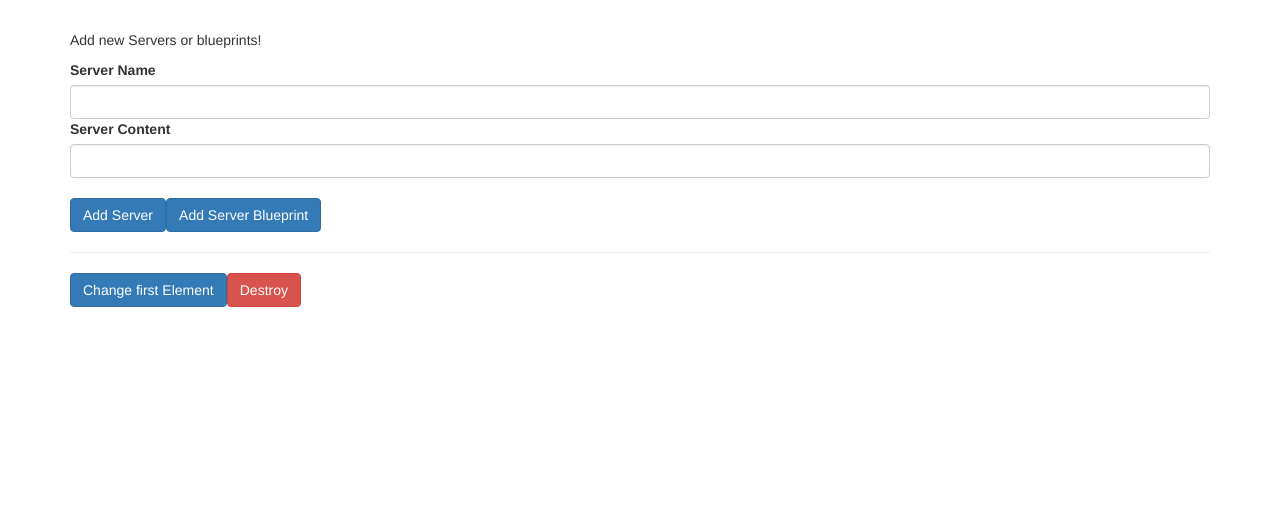
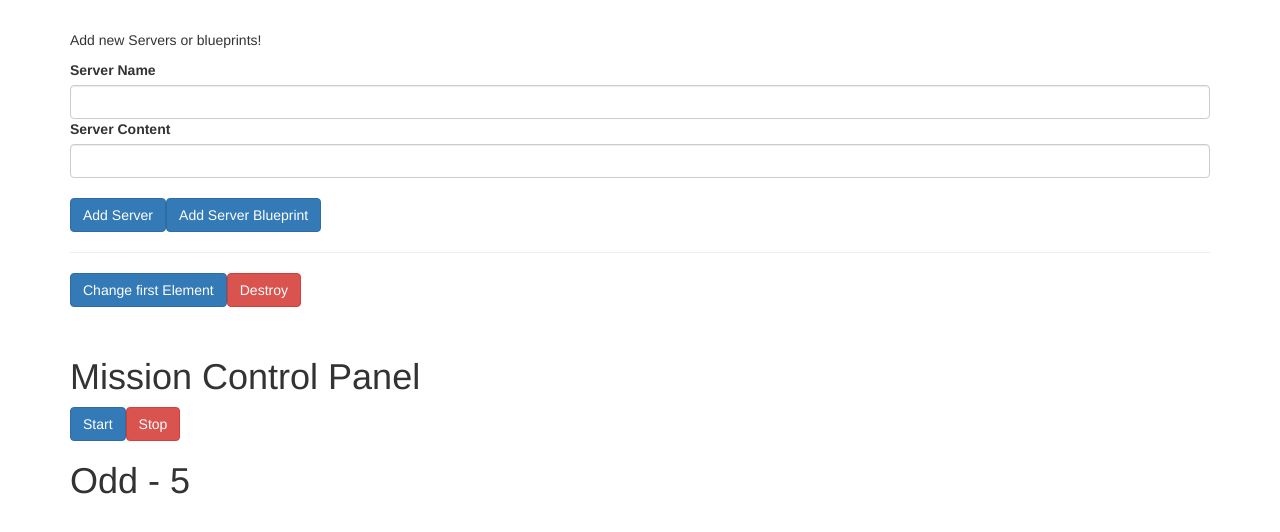
Before and after one commit to camdenbrown-zz/cmp-databinding-start, an Angular app: page / in a window 1280 px wide. Shown: the top 532 px of the page. Built offline with nearby package versions, Linux system fonts and the light colour scheme.

Commit message:
Build a timer using events and data-binding

```diff
--- a/src/app/app.component.html
+++ b/src/app/app.component.html
@@ -16,3 +16,9 @@
     </div>
   </div>
 </div>
+
+<div class="container">
+  <app-game-control (gameIntervalEvent)="onGameIncrement($event)"></app-game-control>
+  <app-odd *ngIf="this.incrementResult === 'odd'" [counter]="counter"></app-odd>
+  <app-even *ngIf="this.incrementResult === 'even'" [counter]="counter"></app-even>
+</div>
--- a/src/app/app.component.ts
+++ b/src/app/app.component.ts
@@ -7,6 +7,17 @@ import { Component } from '@angular/core';
 })
 export class AppComponent {
   serverElements = [];
+  incrementResult: string;
+  counter: number;
+
+  onGameIncrement(gameData: { counter: number }) {
+    this.counter = gameData.counter;
+    if ( gameData.counter % 2 === 0) {
+      this.incrementResult = 'even';
+    } else {
+      this.incrementResult = 'odd';
+    }
+  }
 
   onServerAdded(serverData: {serverName: string, serverContent: string}) {
     this.serverElements.push({
--- a/src/app/even/even.component.html
+++ b/src/app/even/even.component.html
@@ -1,3 +1 @@
-<p>
-  even works!
-</p>
+<h1>Even - {{ counter }}</h1>
--- a/src/app/even/even.component.ts
+++ b/src/app/even/even.component.ts
@@ -1,4 +1,4 @@
-import { Component, OnInit } from '@angular/core';
+import { Component, OnInit, Input } from '@angular/core';
 
 @Component({
   selector: 'app-even',
@@ -6,7 +6,7 @@ import { Component, OnInit } from '@angular/core';
   styleUrls: ['./even.component.css']
 })
 export class EvenComponent implements OnInit {
-
+  @Input() counter: number;
   constructor() { }
 
   ngOnInit() {
--- a/src/app/game-control/game-control.component.html
+++ b/src/app/game-control/game-control.component.html
@@ -1,3 +1,5 @@
-<p>
-  game-control works!
-</p>
+<h1>Mission Control Panel</h1>
+<div>
+  <button class="btn btn-primary" (click)="onGameStart()">Start</button>
+  <button class="btn btn-danger" (click)="onGameStop()">Stop</button>
+</div>
--- a/src/app/game-control/game-control.component.ts
+++ b/src/app/game-control/game-control.component.ts
@@ -1,4 +1,4 @@
-import { Component, OnInit } from '@angular/core';
+import { Component, OnInit, EventEmitter, Output } from '@angular/core';
 
 @Component({
   selector: 'app-game-control',
@@ -6,10 +6,29 @@ import { Component, OnInit } from '@angular/core';
   styleUrls: ['./game-control.component.css']
 })
 export class GameControlComponent implements OnInit {
+  @Output() gameIntervalEvent = new EventEmitter<{counter: number}>();
+  counter = 0;
+  gameInterval: any;
 
   constructor() { }
 
   ngOnInit() {
+    this.gameInterval = setInterval(() => {
+      this.counter++;
+      this.gameIntervalEvent.emit({ counter: this.counter });
+    }, 1000);
+  }
+
+  onGameStart() {
+    this.gameInterval = setInterval(() => {
+      this.counter++;
+      this.gameIntervalEvent.emit({ counter: this.counter });
+    }, 1000);
+  }
+
+  onGameStop() {
+    this.counter = 0;
+    clearInterval(this.gameInterval);
   }
 
 }
--- a/src/app/odd/odd.component.html
+++ b/src/app/odd/odd.component.html
@@ -1,3 +1 @@
-<p>
-  odd works!
-</p>
+<h1>Odd - {{ counter }}</h1>
--- a/src/app/odd/odd.component.ts
+++ b/src/app/odd/odd.component.ts
@@ -1,4 +1,4 @@
-import { Component, OnInit } from '@angular/core';
+import { Component, OnInit, Input } from '@angular/core';
 
 @Component({
   selector: 'app-odd',
@@ -6,7 +6,7 @@ import { Component, OnInit } from '@angular/core';
   styleUrls: ['./odd.component.css']
 })
 export class OddComponent implements OnInit {
-
+  @Input() counter: number;
   constructor() { }
 
   ngOnInit() {
```
